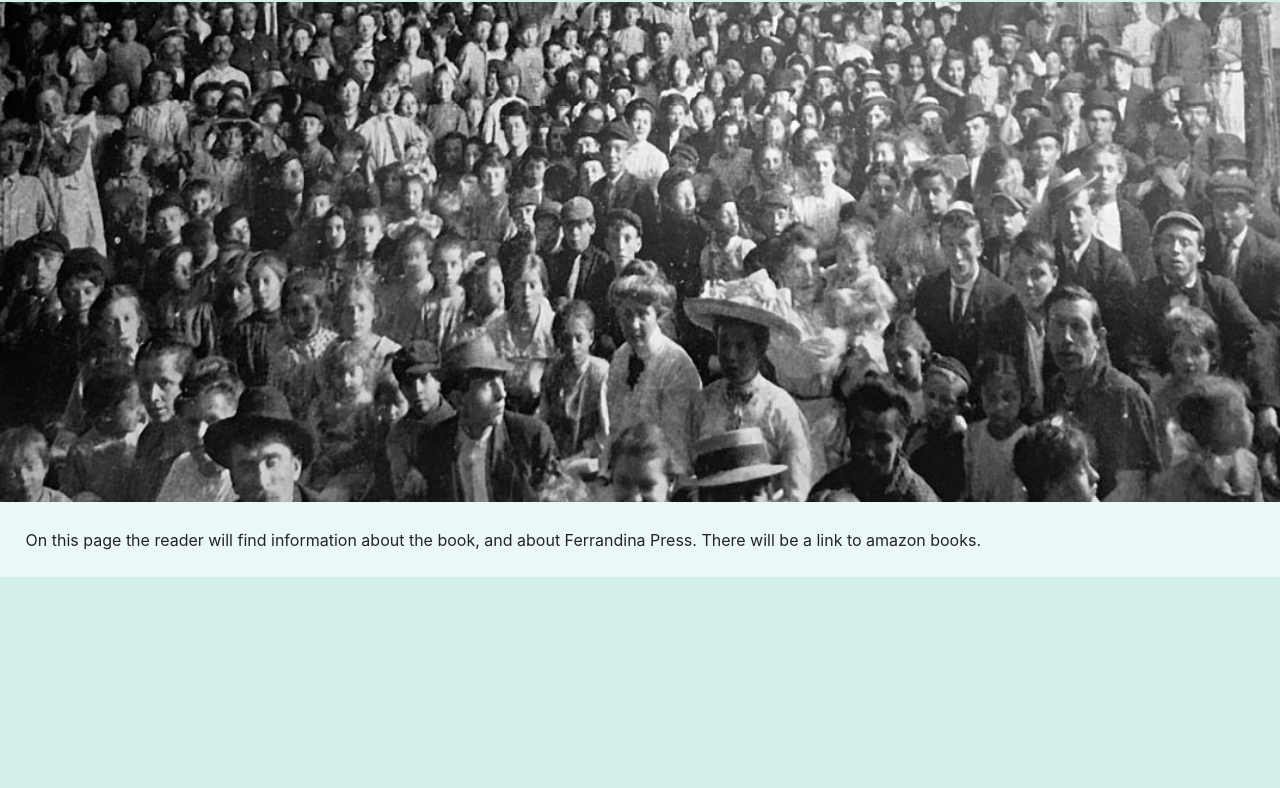
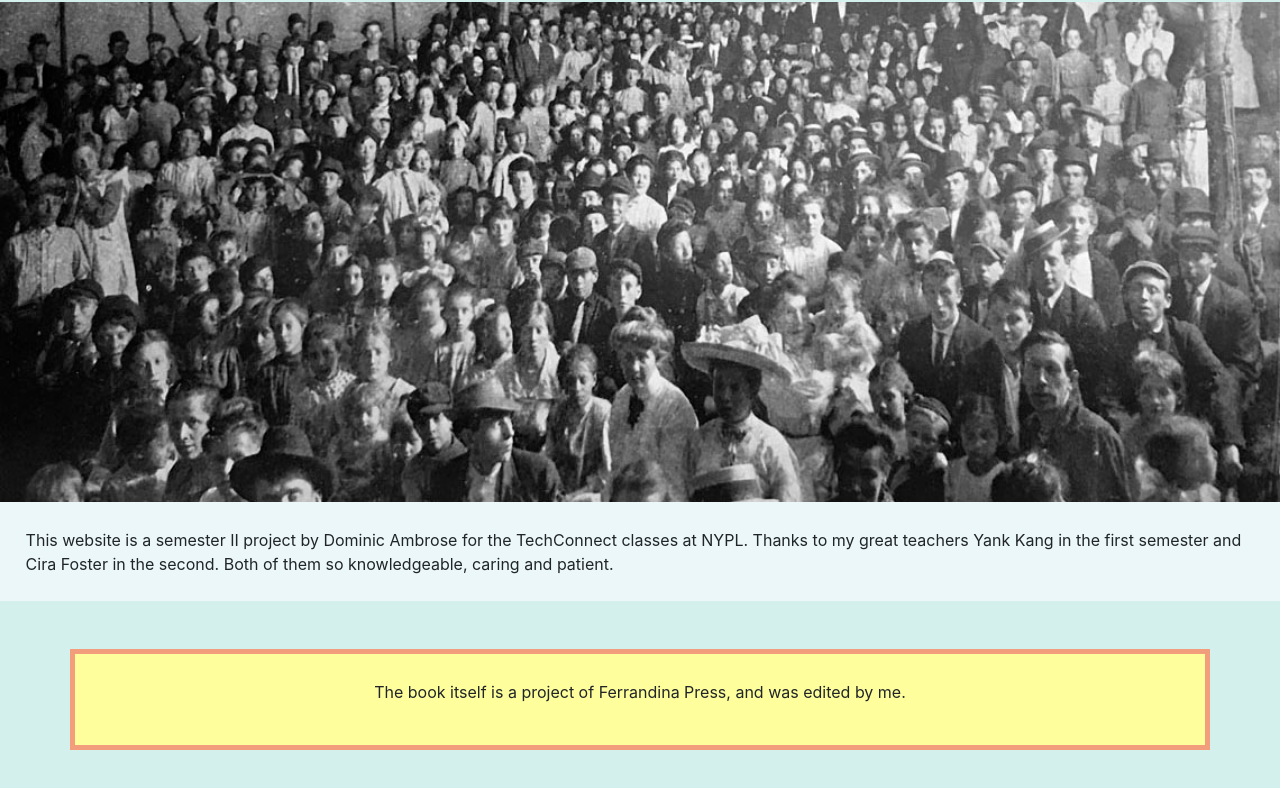
Before and after one commit to barbesone/pittsburgh, a plain HTML site: page about.html in a window 1280 px wide. Shown: the part 198-986 px from the top of the page. Before the commit the page ends 800 px from the top, so only its background shows below. Drawn offline with nearby package versions, Linux system fonts and the light colour scheme.

Commit message:
final about

```diff
--- a/about.html
+++ b/about.html
@@ -48,7 +48,13 @@
 
    <div id="fixed-bgabout"></div>
 
-<div class="slidebox">On this page the reader will find information about the book, and about Ferrandina Press. There will be a link to amazon books.</div>
+<div class="slidebox">This website is a semester II project by Dominic Ambrose for the TechConnect classes at NYPL. Thanks to my great teachers Yank Kang in the first semester and Cira Foster in the second. Both of them so knowledgeable, caring and patient.</div>
+    <br>
+    <br>
+    <div class="container">
+<p style=text-align:center;>The book itself is a project of Ferrandina Press, and was edited by me.</span></p>
+</div>
+
 
      <!-- Optional JavaScript -->
     <!-- jQuery first, then Popper.js, then Bootstrap JS -->
```
